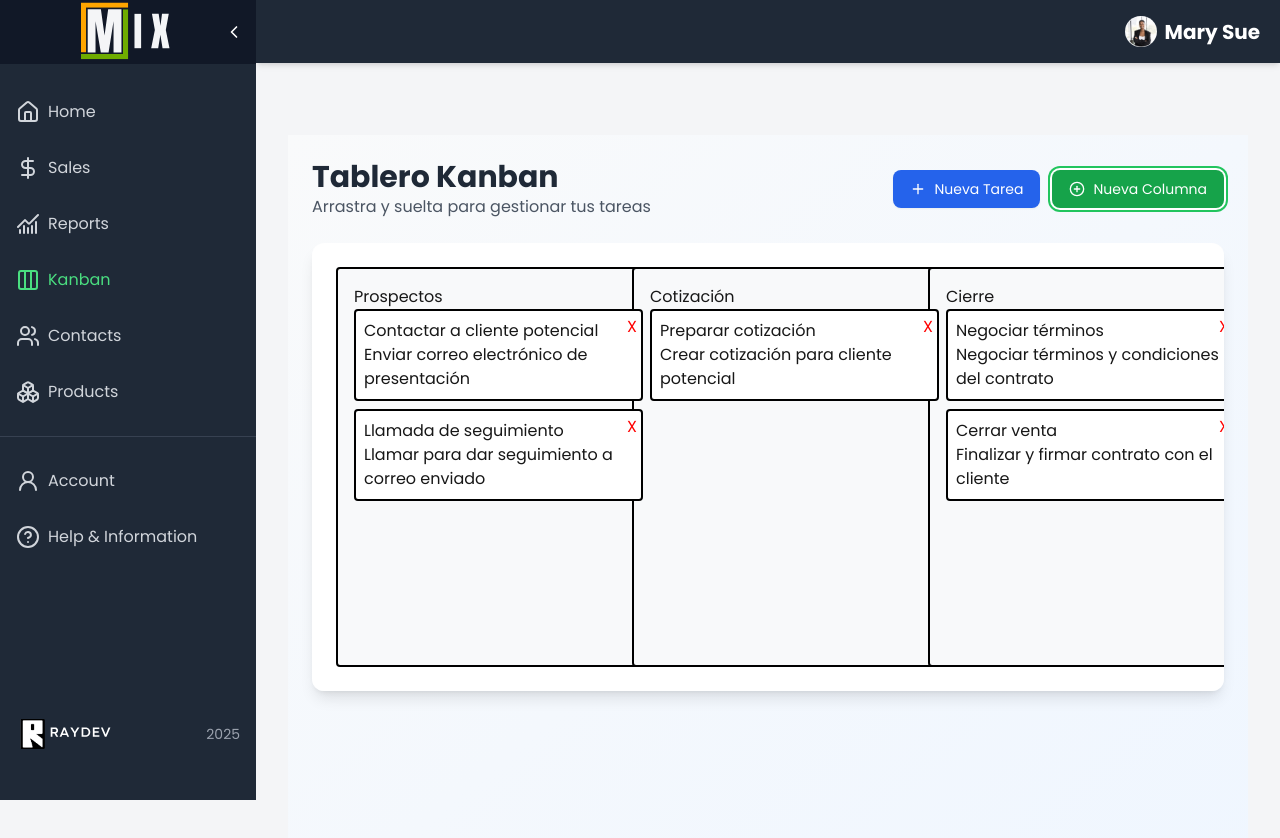
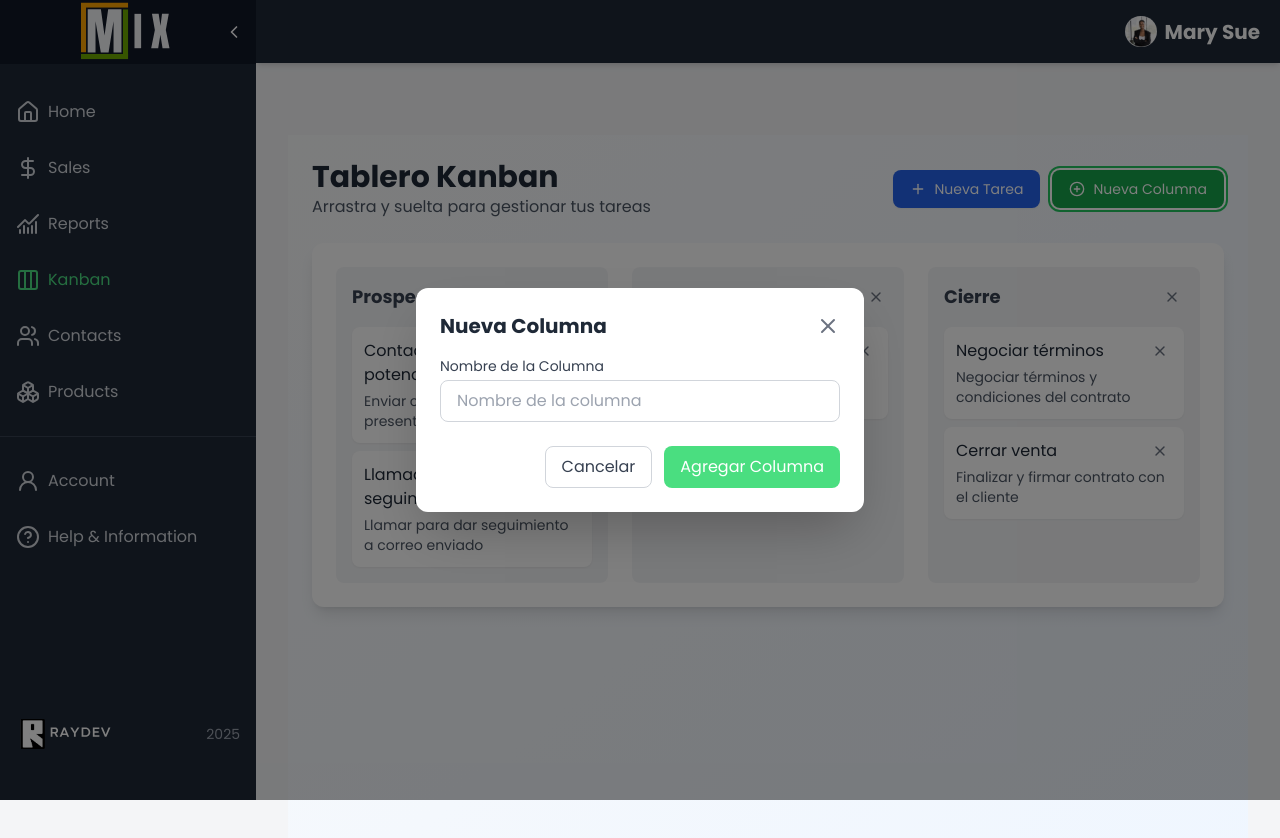
Before and after one commit to BlueE-05/MIX, a Next.js app in the folder MIX-Frontend/: page /crm/kanban in a window 1280 px wide. Both pictures are taken after a click on the button "Nueva Columna". Shown: the top 838 px of the page. Built offline with nearby package versions, Linux system fonts and the light colour scheme.

Commit message:
Kanban cambiado, añadido la opcion de eliminar columnas y agregar más

```diff
--- a/MIX-Frontend/src/components/Kanban/Column.tsx
+++ b/MIX-Frontend/src/components/Kanban/Column.tsx
@@ -1,6 +1,6 @@
 'use client';
 import React from 'react';
-import Card from './Card';
+import { X } from 'lucide-react';
 import './Column.css'; // Importa el archivo CSS
 
 interface Task {
@@ -13,29 +13,60 @@ interface ColumnProps {
   title: string;
   tasks: Task[];
   deleteTask: (column: string, taskId: number) => void;
+  onDeleteColumn: () => void;
   onDragStart: (event: React.DragEvent<HTMLDivElement>, taskId: number, fromColumn: string) => void;
   onDrop: (event: React.DragEvent<HTMLDivElement>, toColumn: string) => void;
   onDragOver: (event: React.DragEvent<HTMLDivElement>) => void;
 }
 
-const Column: React.FC<ColumnProps> = ({ title, tasks, deleteTask, onDragStart, onDrop, onDragOver }) => {
+const Column: React.FC<ColumnProps> = ({
+  title,
+  tasks,
+  deleteTask,
+  onDeleteColumn,
+  onDragStart,
+  onDrop,
+  onDragOver
+}) => {
   return (
-    <div className="column" onDrop={(event) => onDrop(event, title)} onDragOver={onDragOver}>
-      <h2>{title}</h2>
-      <ul>
+    <div
+      className="bg-gray-100 p-4 rounded-lg"
+      onDrop={(e) => onDrop(e, title)}
+      onDragOver={onDragOver}
+    >
+      <div className="flex justify-between items-center mb-4">
+        <h2 className="text-lg font-semibold text-gray-700">{title}</h2>
+        <button
+          onClick={onDeleteColumn}
+          className="p-1 hover:bg-gray-200 rounded-full"
+        >
+          <X className="w-4 h-4 text-gray-500" />
+        </button>
+      </div>
+
+      <div className="space-y-2">
         {tasks.map(task => (
-          <li key={task.id}>
-            <Card
-              //id={task.id}
-              title={task.title}
-              description={task.description}
-              onDelete={() => deleteTask(title, task.id)}
-              onDragStart={(event) => onDragStart(event, task.id, title)}
-              onDragEnd={(event) => event.currentTarget.classList.remove('dragging')}
-            />
-          </li>
+          <div
+            key={task.id}
+            draggable
+            onDragStart={(e) => onDragStart(e, task.id, title)}
+            className="bg-white p-3 rounded-lg shadow-sm hover:shadow-md transition-shadow"
+          >
+            <div className="flex justify-between items-start">
+              <h3 className="font-medium text-gray-800">{task.title}</h3>
+              <button
+                onClick={() => deleteTask(title, task.id)}
+                className="p-1 hover:bg-gray-100 rounded-full"
+              >
+                <X className="w-4 h-4 text-gray-500" />
+              </button>
+            </div>
+            {task.description && (
+              <p className="text-sm text-gray-600 mt-1">{task.description}</p>
+            )}
+          </div>
         ))}
-      </ul>
+      </div>
     </div>
   );
 };
--- a/MIX-Frontend/src/components/Kanban/KanbanBoard.tsx
+++ b/MIX-Frontend/src/components/Kanban/KanbanBoard.tsx
@@ -1,13 +1,23 @@
 'use client';
 import React, { useState } from 'react';
 import Column from './Column';
-import { Plus, CirclePlus } from "lucide-react";
-import './KanbanBoard.css'; // Importa el archivo CSS
+import { Plus, CirclePlus, X } from "lucide-react";
+import './KanbanBoard.css';
 
 interface Task {
   id: number;
   title: string;
   description?: string;
+}
+
+interface ColumnProps {
+  title: string;
+  tasks: Task[];
+  deleteTask: (column: string, taskId: number) => void;
+  onDeleteColumn: () => void;
+  onDragStart: (event: React.DragEvent<HTMLDivElement>, taskId: number, fromColumn: string) => void;
+  onDrop: (event: React.DragEvent<HTMLDivElement>, toColumn: string) => void;
+  onDragOver: (event: React.DragEvent<HTMLDivElement>) => void;
 }
 
 const KanbanBoard: React.FC = () => {
@@ -29,6 +39,8 @@ const KanbanBoard: React.FC = () => {
   const [newTaskDescription, setNewTaskDescription] = useState('');
   const [selectedColumn, setSelectedColumn] = useState('Prospectos');
   const [isModalOpen, setIsModalOpen] = useState(false);
+  const [newColumnName, setNewColumnName] = useState('');
+  const [isColumnModalOpen, setIsColumnModalOpen] = useState(false);
 
   const addTask = () => {
     const newTask: Task = {
@@ -43,6 +55,23 @@ const KanbanBoard: React.FC = () => {
     setNewTaskTitle('');
     setNewTaskDescription('');
     setIsModalOpen(false);
+  };
+
+  const addColumn = () => {
+    if (newColumnName && !tasks[newColumnName]) {
+      setTasks({
+        ...tasks,
+        [newColumnName]: []
+      });
+      setNewColumnName('');
+      setIsColumnModalOpen(false);
+    }
+  };
+
+  const deleteColumn = (columnName: string) => {
+    const newTasks = { ...tasks };
+    delete newTasks[columnName];
+    setTasks(newTasks);
   };
 
   const deleteTask = (column: string, taskId: number) => {
@@ -61,9 +90,7 @@ const KanbanBoard: React.FC = () => {
     const taskId = parseInt(event.dataTransfer.getData('taskId'), 10);
     const fromColumn = event.dataTransfer.getData('fromColumn');
 
-    if (fromColumn === toColumn) {
-      return;
-    }
+    if (fromColumn === toColumn) return;
 
     const task = tasks[fromColumn].find(task => task.id === taskId);
     if (task) {
@@ -98,7 +125,10 @@ const KanbanBoard: React.FC = () => {
               <span>Nueva Tarea</span>
             </button>
 
-            <button className="flex items-center gap-2 px-4 py-2 bg-green-600 border border-transparent rounded-lg shadow-sm text-sm font-medium text-white hover:bg-green-700 focus:outline-none focus:ring-2 focus:ring-offset-2 focus:ring-green-500 transition">
+            <button
+              onClick={() => setIsColumnModalOpen(true)}
+              className="flex items-center gap-2 px-4 py-2 bg-green-600 border border-transparent rounded-lg shadow-sm text-sm font-medium text-white hover:bg-green-700 focus:outline-none focus:ring-2 focus:ring-offset-2 focus:ring-green-500 transition"
+            >
               <CirclePlus className="h-4 w-4" />
               <span>Nueva Columna</span>
             </button>
@@ -117,13 +147,14 @@ const KanbanBoard: React.FC = () => {
                 onDragStart={onDragStart}
                 onDrop={onDrop}
                 onDragOver={onDragOver}
+                onDeleteColumn={() => deleteColumn(column)}
               />
             ))}
           </div>
         </div>
       </div>
 
-      {/* Modal */}
+      {/* Task Modal */}
       {isModalOpen && (
         <div className="fixed inset-0 bg-black bg-opacity-50 flex items-center justify-center z-50">
           <div className="bg-white rounded-xl shadow-2xl p-6 w-full max-w-md">
@@ -133,9 +164,7 @@ const KanbanBoard: React.FC = () => {
                 onClick={() => setIsModalOpen(false)}
                 className="text-gray-500 hover:text-gray-700"
               >
-                <svg className="w-6 h-6" fill="none" stroke="currentColor" viewBox="0 0 24 24">
-                  <path strokeLinecap="round" strokeLinejoin="round" strokeWidth={2} d="M6 18L18 6M6 6l12 12" />
-                </svg>
+                <X className="w-6 h-6" />
               </button>
             </div>
 
@@ -194,6 +223,52 @@ const KanbanBoard: React.FC = () => {
           </div>
         </div>
       )}
+
+      {/* Column Modal */}
+      {isColumnModalOpen && (
+        <div className="fixed inset-0 bg-black bg-opacity-50 flex items-center justify-center z-50">
+          <div className="bg-white rounded-xl shadow-2xl p-6 w-full max-w-md">
+            <div className="flex justify-between items-center mb-4">
+              <h3 className="text-xl font-semibold text-gray-800">Nueva Columna</h3>
+              <button
+                onClick={() => setIsColumnModalOpen(false)}
+                className="text-gray-500 hover:text-gray-700"
+              >
+                <X className="w-6 h-6" />
+              </button>
+            </div>
+
+            <div className="space-y-4">
+              <div>
+                <label className="block text-sm font-medium text-gray-700 mb-1">Nombre de la Columna</label>
+                <input
+                  type="text"
+                  placeholder="Nombre de la columna"
+                  value={newColumnName}
+                  onChange={(e) => setNewColumnName(e.target.value)}
+                  className="w-full px-4 py-2 border border-gray-300 rounded-lg focus:ring-blue-500 focus:border-blue-500"
+                />
+              </div>
+            </div>
+
+            <div className="mt-6 flex justify-end space-x-3">
+              <button
+                onClick={() => setIsColumnModalOpen(false)}
+                className="px-4 py-2 border border-gray-300 rounded-lg text-gray-700 hover:bg-gray-50"
+              >
+                Cancelar
+              </button>
+              <button
+                onClick={addColumn}
+                disabled={!newColumnName}
+                className={`px-4 py-2 rounded-lg text-white ${!newColumnName ? 'bg-green-400 cursor-not-allowed' : 'bg-green-600 hover:bg-green-700'}`}
+              >
+                Agregar Columna
+              </button>
+            </div>
+          </div>
+        </div>
+      )}
     </div>
   );
 };
```
